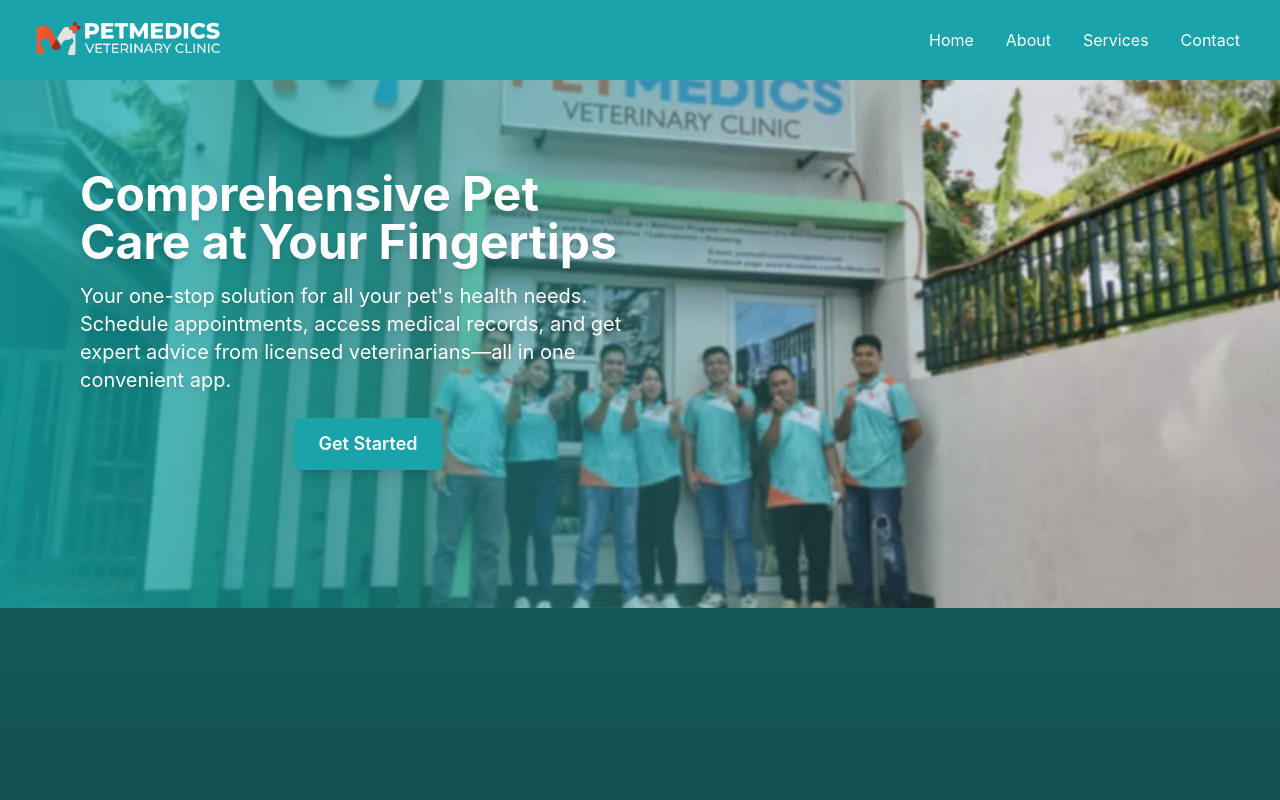
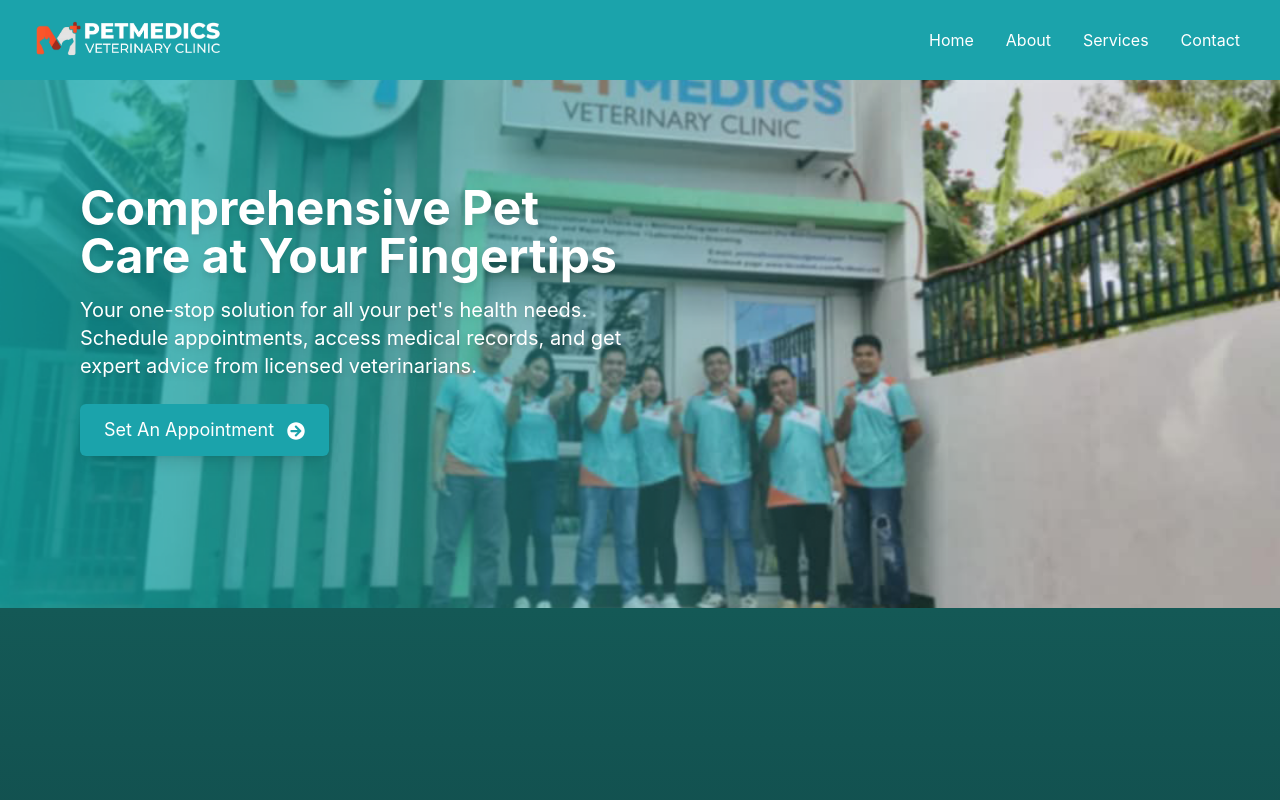
Before and after one commit to k-metra/PetCare, a React (Create React App) app in the folder frontend/: page /home in a window 1280 px wide. Shown: the top 800 px of the page. Built offline with nearby package versions, Linux system fonts and the light colour scheme; a web font is replaced by a local one.

Commit message:
feat: update home section with new button and icon for appointment scheduling

```diff
--- a/frontend/src/pages/home.tsx
+++ b/frontend/src/pages/home.tsx
@@ -15,6 +15,7 @@
 import { FaPhone } from "react-icons/fa";
 import { FaEnvelope } from "react-icons/fa";
 import { FaHouse } from "react-icons/fa6";
+import { FaArrowCircleRight } from "react-icons/fa";
 
 export default function Home() {
     return (
@@ -31,12 +32,11 @@
                     transition={{ duration: 0.8, ease: "easeOut" }}
                 >
                     <h1 className="text-4xl md:text-5xl font-bold text-white drop-shadow-lg mb-4">Comprehensive Pet Care at Your Fingertips</h1>
-                    <p className="text-lg md:text-xl text-white drop-shadow-md mb-6">Your one-stop solution for all your pet's health needs. Schedule appointments, access medical records, and get expert advice from licensed veterinarians—all in one convenient app.</p>
-
+                    <p className="text-lg md:text-xl text-white drop-shadow-md mb-6">Your one-stop solution for all your pet's health needs. Schedule appointments, access medical records, and get expert advice from licensed veterinarians.</p>
                     <motion.button
                         whileHover={{ scale: 1.05 }}
                         whileTap={{ scale: 0.95 }}
-                    className="mt-4 md:mt-0 bg-brand-primary-500 hover:bg-brand-primary-600 text-white font-semibold py-3 px-6 text-lg rounded-md shadow-lg transition-all duration-200 ease-out">Get Started</motion.button>
+                    className="mt-4 md:mt-0 bg-brand-primary-500 hover:bg-brand-primary-600 text-white py-3 px-6 text-lg rounded-md shadow-lg transition-all duration-200 ease-out md:self-start">Set An Appointment <FaArrowCircleRight className="inline ml-2"/> </motion.button>
                 </motion.div>
             </section>
 
```
